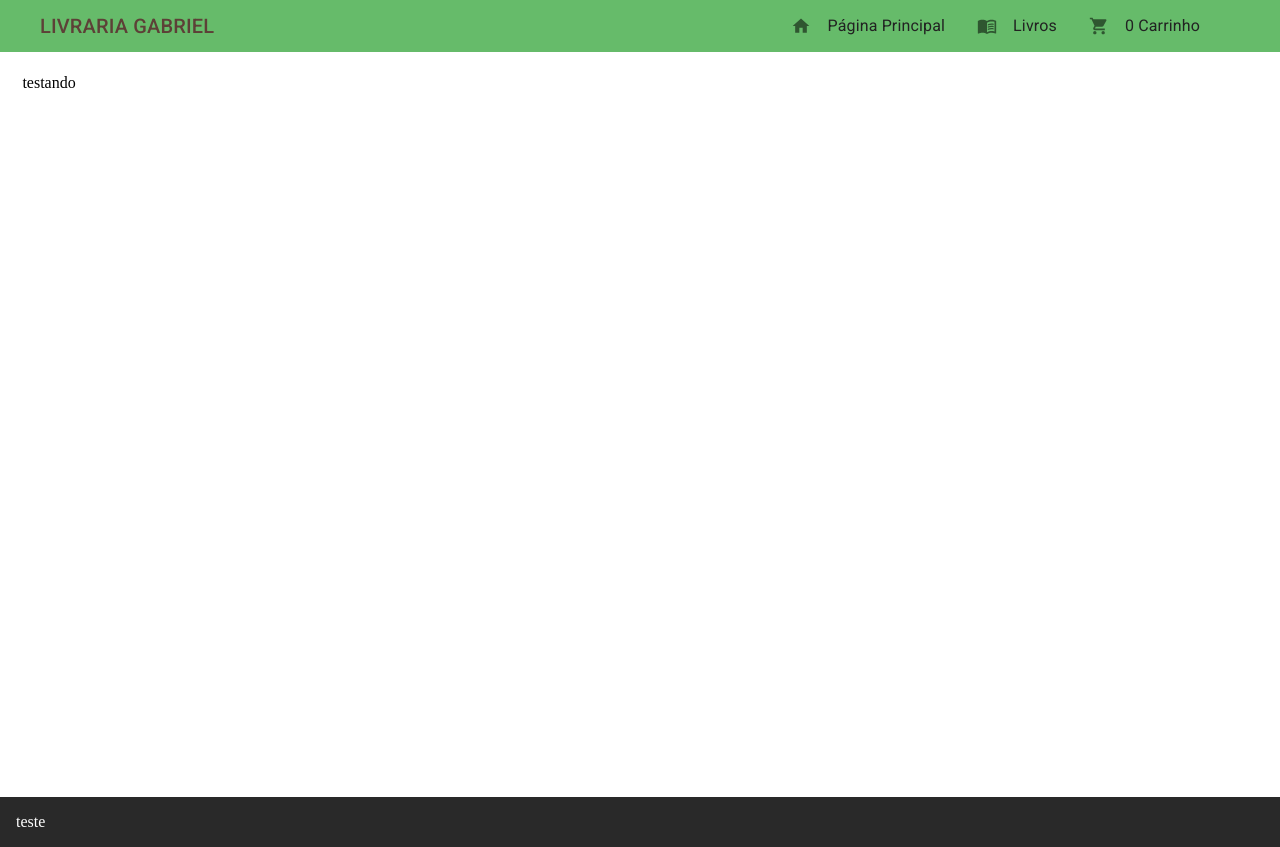
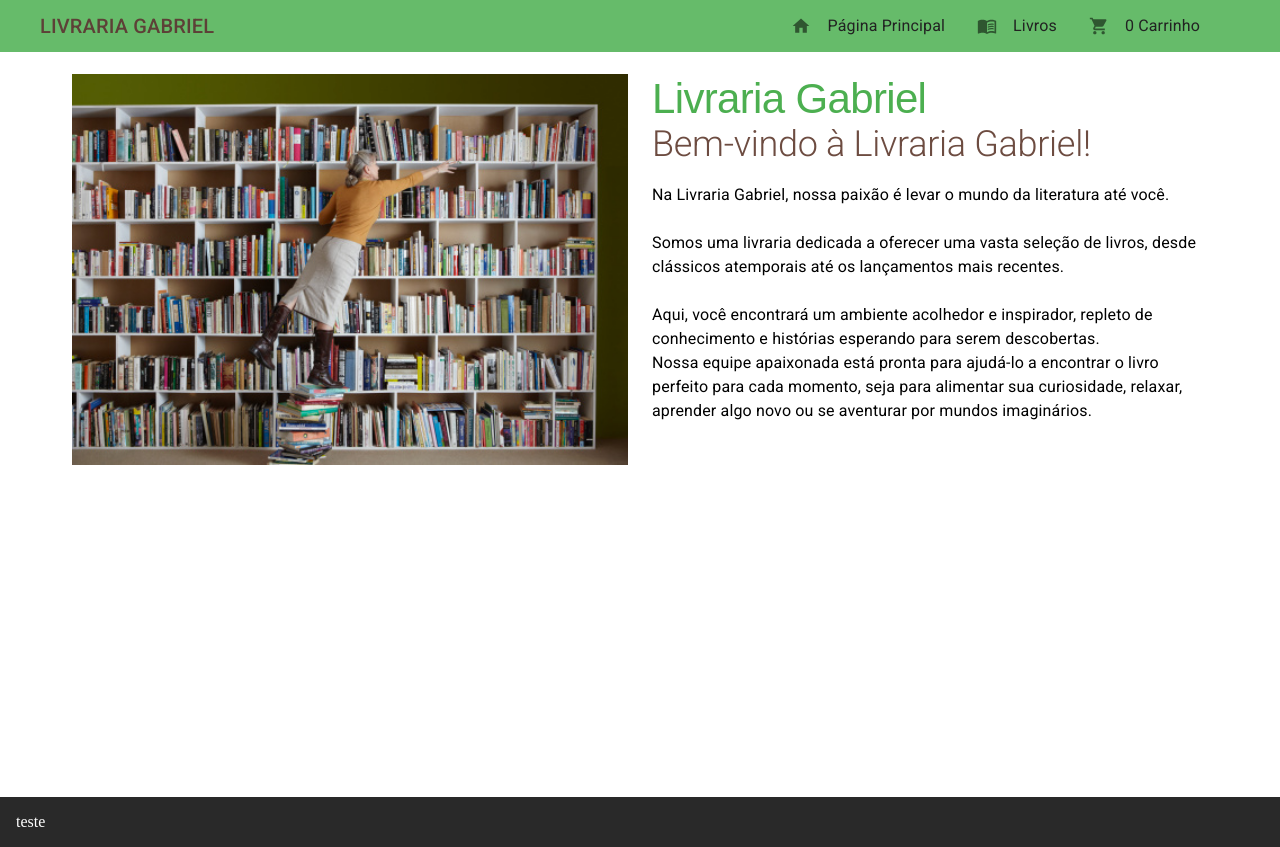
Before and after one commit to gabrielcomputacao/loja-livros-gabriel, a React (Create React App) app in the folder site-livraria-gabriel/: page /home in a window 1280 px wide. Built offline with nearby package versions, Linux system fonts and the light colour scheme.

Commit message:
style: estilização page home

```diff
--- a/site-livraria-gabriel/src/pages/Home.tsx
+++ b/site-livraria-gabriel/src/pages/Home.tsx
@@ -1,16 +1,40 @@
-import { Box } from "@mui/material"
-import { LayoutPrincipal } from "../shared/layouts"
+import { Box, Typography } from "@mui/material";
+import { LayoutPrincipal } from "../shared/layouts";
 
-export const Home = () =>{
+export const Home = () => {
   return (
     <>
       <LayoutPrincipal>
-                <Box>
-                        testando
+        <Box display="flex" justifyContent="center" gap="1.5em" flexWrap="wrap">
+          <Box width="45%">
+                <img width="100%" src={`${process.env.PUBLIC_URL}/assets/images/livraria.jpg`} alt="Livraria Gabriel" title="Livraria Gabriel" />
           </Box>
-
-
+          <Box width="45%">
+            <Typography
+              variant="h1"
+              fontSize="42px"
+              color="primary.main"
+              fontFamily="sans-serif"
+            >
+              Livraria Gabriel
+            </Typography>
+            <Typography variant="h2" fontSize="36px" color="secondary.main">
+              Bem-vindo à Livraria Gabriel!
+            </Typography>
+            <Typography variant="body1" marginTop="1em">
+              Na Livraria Gabriel, nossa paixão é levar o mundo da literatura
+              até você. <br /><br /> Somos uma livraria dedicada a oferecer uma vasta seleção
+              de livros, desde clássicos atemporais até os lançamentos mais
+              recentes. <br /><br /> Aqui, você encontrará um ambiente acolhedor e
+              inspirador, repleto de conhecimento e histórias esperando para
+              serem descobertas. <br /> Nossa equipe apaixonada está pronta para
+              ajudá-lo a encontrar o livro perfeito para cada momento, seja para
+              alimentar sua curiosidade, relaxar, aprender algo novo ou se
+              aventurar por mundos imaginários.
+            </Typography>
+          </Box>
+        </Box>
       </LayoutPrincipal>
     </>
-    )
-}
+  );
+};
```
Also changed, not shown: site-livraria-gabriel/public/assets/images/livraria.jpg (added). Lines whose indentation alone changed are shown as unchanged.
